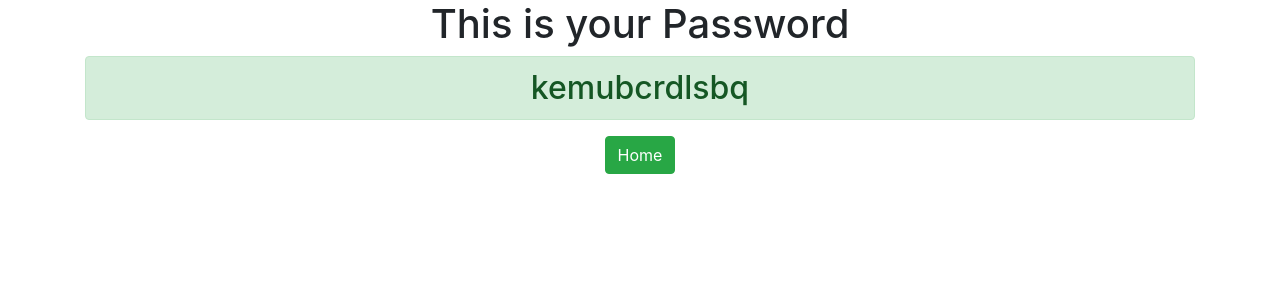
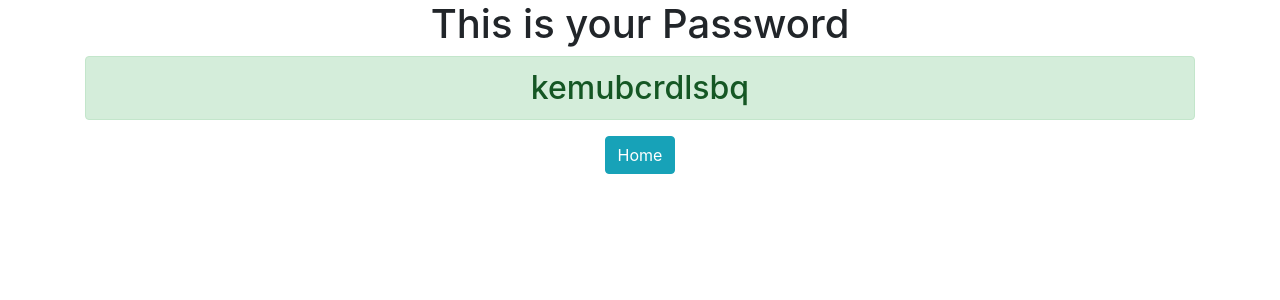
Before and after one commit to dhanesh10/dgango, a Django app: page /generatedpassword/ in a window 1280 px wide. Shown: the top 300 px of the page. Run offline with Django 3.2, Linux system fonts and the light colour scheme; some libraries are stand-ins or nearby versions.

Commit message:
This is second Commit

```diff
--- a/generator/templates/generator/password.html
+++ b/generator/templates/generator/password.html
@@ -2,5 +2,5 @@
 <div class="container text-center">
     <h1> This is your Password </h1>
     <h2 class="alert alert-success"> {{  password }}</h2>
-    <a href="{%  url 'home' %}" class="btn btn-success">Home</a>
+    <a href="{%  url 'home' %}" class="btn btn-info">Home</a>
 </div>
```
